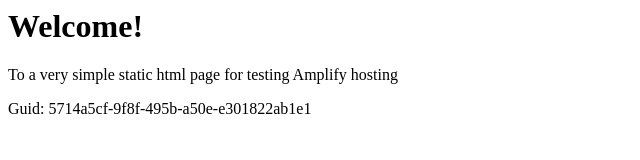
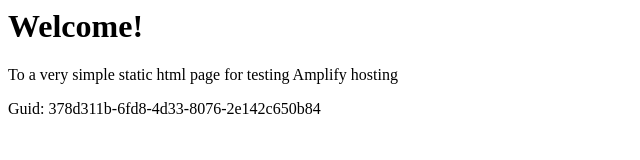
Before and after one commit to aws-aemilia-pdx/Github-PR-Commit-Integration-Test-DoNotTouch-GitHubWebhookPushCanaryTest-v1-preprod-us-west-2, a website: page src/index.html in a window 1280 px wide. Shown: the full height of the page, 0-640 px from the left. Drawn offline with Linux system fonts and the light colour scheme.

Commit message:
commit from integ tests

```diff
--- a/src/index.html
+++ b/src/index.html
@@ -12,6 +12,6 @@
 <body>
     <h1>Welcome!</h1>
     <p>To a very simple static html page for testing Amplify hosting</p>
-    <p>Guid: 5714a5cf-9f8f-495b-a50e-e301822ab1e1</p></body>
+    <p>Guid: 378d311b-6fd8-4d33-8076-2e142c650b84</p></body>
 
 </html>
```
